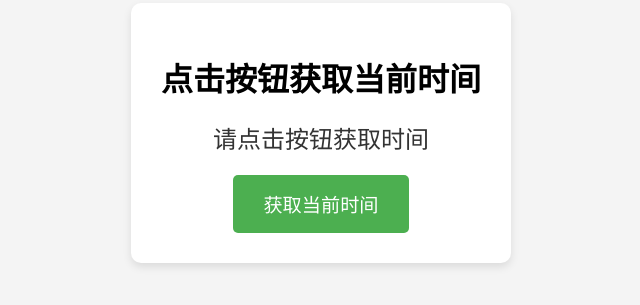
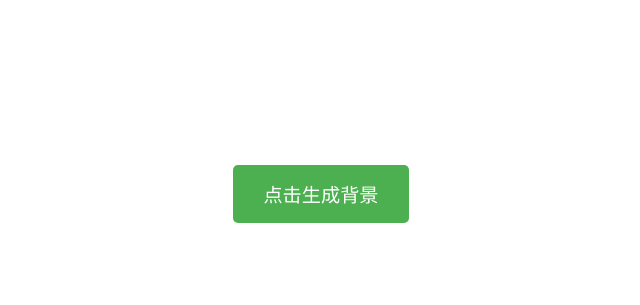
Before and after one commit to revolution-7/page, a plain HTML site: page index.html in a window 1280 px wide. Shown: the part 267-572 px from the top of the page, without its empty margins (319-959 px from the left). Drawn offline with Linux system fonts and the light colour scheme.

Commit message:
Update index.html

```diff
--- a/index.html
+++ b/index.html
@@ -3,7 +3,7 @@
 <head>
     <meta charset="UTF-8">
     <meta name="viewport" content="width=device-width, initial-scale=1.0">
-    <title>获取当前时间</title>
+    <title>随机渐变背景生成器</title>
     <style>
         body {
             font-family: Arial, sans-serif;
@@ -14,22 +14,12 @@
             justify-content: center;
             align-items: center;
             text-align: center;
-            background-color: #f4f4f4;
-        }
-        .container {
-            background-color: white;
-            padding: 30px;
-            border-radius: 10px;
-            box-shadow: 0 4px 8px rgba(0, 0, 0, 0.1);
+            transition: background 1s ease; /* 背景渐变过渡效果 */
         }
         h1 {
-            font-size: 2rem;
+            font-size: 3rem;
             margin-bottom: 20px;
-        }
-        .time-display {
-            font-size: 1.5rem;
-            margin-bottom: 20px;
-            color: #333;
+            color: white;
         }
         button {
             padding: 15px 30px;
@@ -46,26 +36,30 @@
     </style>
 </head>
 <body>
-    <div class="container">
-        <h1>点击按钮获取当前时间</h1>
-        <div class="time-display" id="timeDisplay">请点击按钮获取时间</div>
-        <button onclick="displayCurrentTime()">获取当前时间</button>
+    <div>
+        <h1>点击按钮，随机生成渐变背景</h1>
+        <button onclick="changeGradient()">点击生成背景</button>
     </div>
 
     <script>
-        // 获取当前时间并显示
-        function displayCurrentTime() {
-            const now = new Date();  // 获取当前时间
-            const hours = now.getHours().toString().padStart(2, '0');
-            const minutes = now.getMinutes().toString().padStart(2, '0');
-            const seconds = now.getSeconds().toString().padStart(2, '0');
-            const date = now.toLocaleDateString();  // 获取当前日期
+        // 随机生成颜色的函数
+        function randomColor() {
+            const letters = '0123456789ABCDEF';
+            let color = '#';
+            for (let i = 0; i < 6; i++) {
+                color += letters[Math.floor(Math.random() * 16)];
+            }
+            return color;
+        }
 
-            // 格式化时间
-            const timeString = `${date} ${hours}:${minutes}:${seconds}`;
+        // 生成随机渐变背景
+        function changeGradient() {
+            const color1 = randomColor();
+            const color2 = randomColor();
+            const angle = Math.floor(Math.random() * 360); // 随机角度（0-360度）
 
-            // 显示时间
-            document.getElementById('timeDisplay').textContent = timeString;
+            // 应用渐变背景
+            document.body.style.background = `linear-gradient(${angle}deg, ${color1}, ${color2})`;
         }
     </script>
 </body>
```
